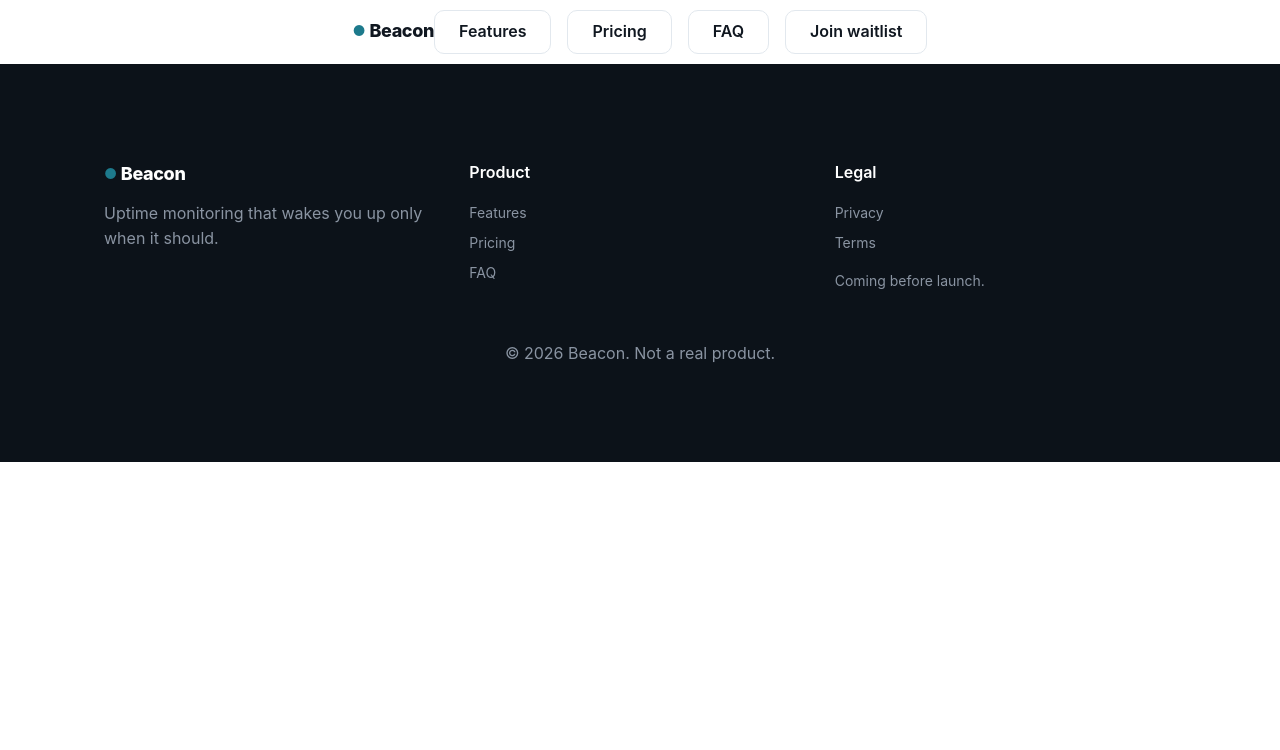
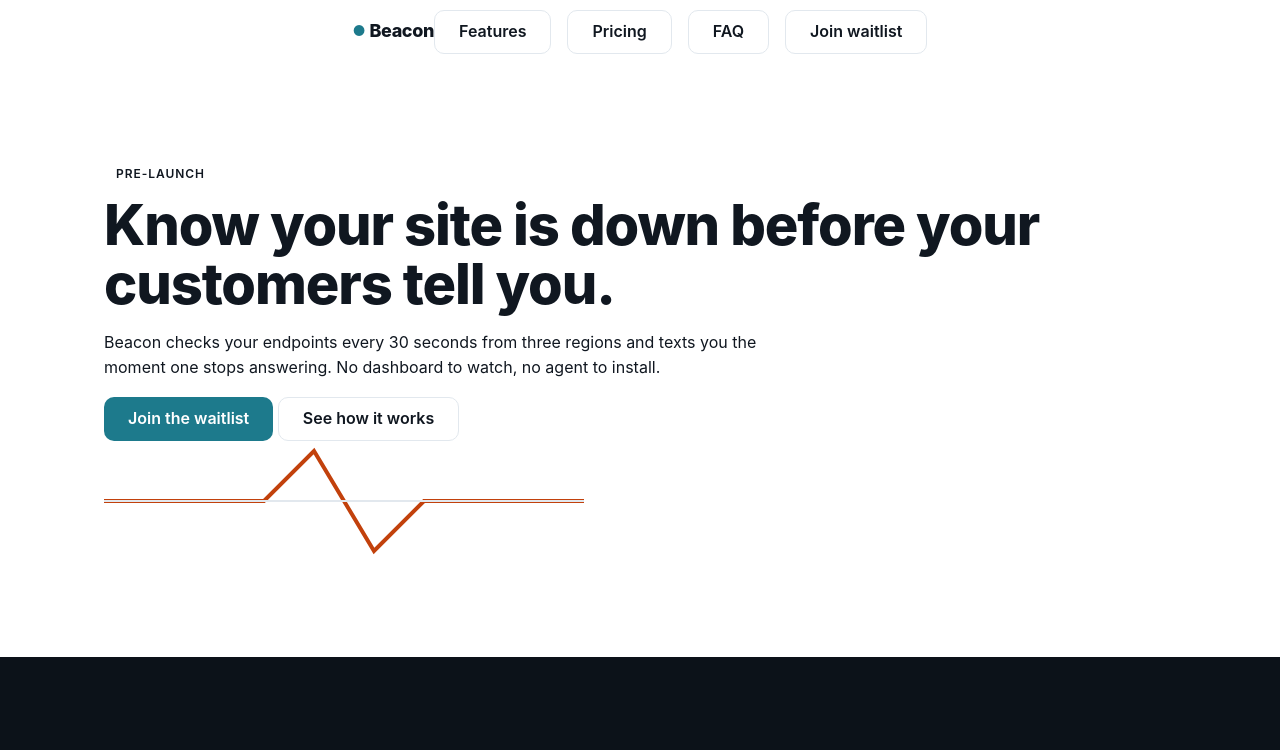
Before and after one commit to rahul-ambarakonda/HD_Code, a website: page public/index.html in a window 1280 px wide. Shown: the top 750 px of the page. Drawn offline with Linux system fonts and the light colour scheme.

Commit message:
feat: Add hero section markup to index.html

```diff
--- a/public/index.html
+++ b/public/index.html
@@ -33,7 +33,23 @@
     </header>
 
     <main id="main">
-        <!-- Page sections will go here -->
+        <section id="hero" class="hero section" aria-labelledby="hero-headline">
+            <div class="container">
+                <div class="hero__content">
+                    <span class="chip chip--accent text-micro">Pre-launch</span>
+                    <h1 id="hero-headline" class="hero__headline">Know your site is down before your customers tell you.</h1>
+                    <p class="hero__lead">Beacon checks your endpoints every 30 seconds from three regions and texts you the moment one stops answering. No dashboard to watch, no agent to install.</p>
+                    <div class="hero__btn-row btn-row">
+                        <a href="#waitlist" class="btn btn--primary">Join the waitlist</a>
+                        <a href="#features" class="btn btn--secondary">See how it works</a>
+                    </div>
+                    <svg class="hero__pulse-graphic" width="480" height="120" viewBox="0 0 480 120" fill="none" xmlns="http://www.w3.org/2000/svg" aria-hidden="true">
+                        <path d="M0 60H160L210 10L270 110L320 60H480" stroke="var(--color-signal)" stroke-width="4"/>
+                        <path d="M0 60H480" stroke="var(--color-border)" stroke-width="2"/>
+                    </svg>
+                </div>
+            </div>
+        </section>
     </main>
 
     <footer class="site-footer">
```
